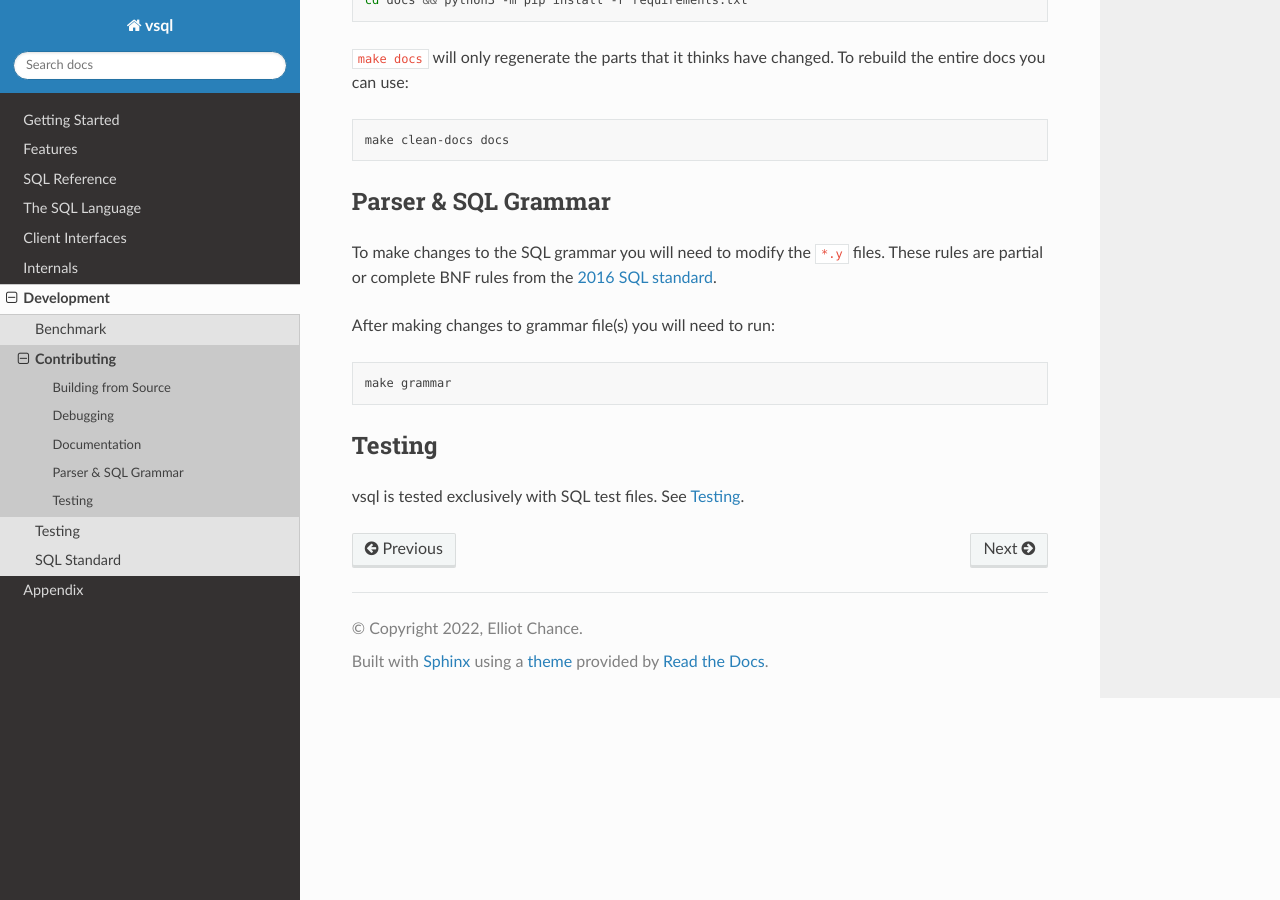
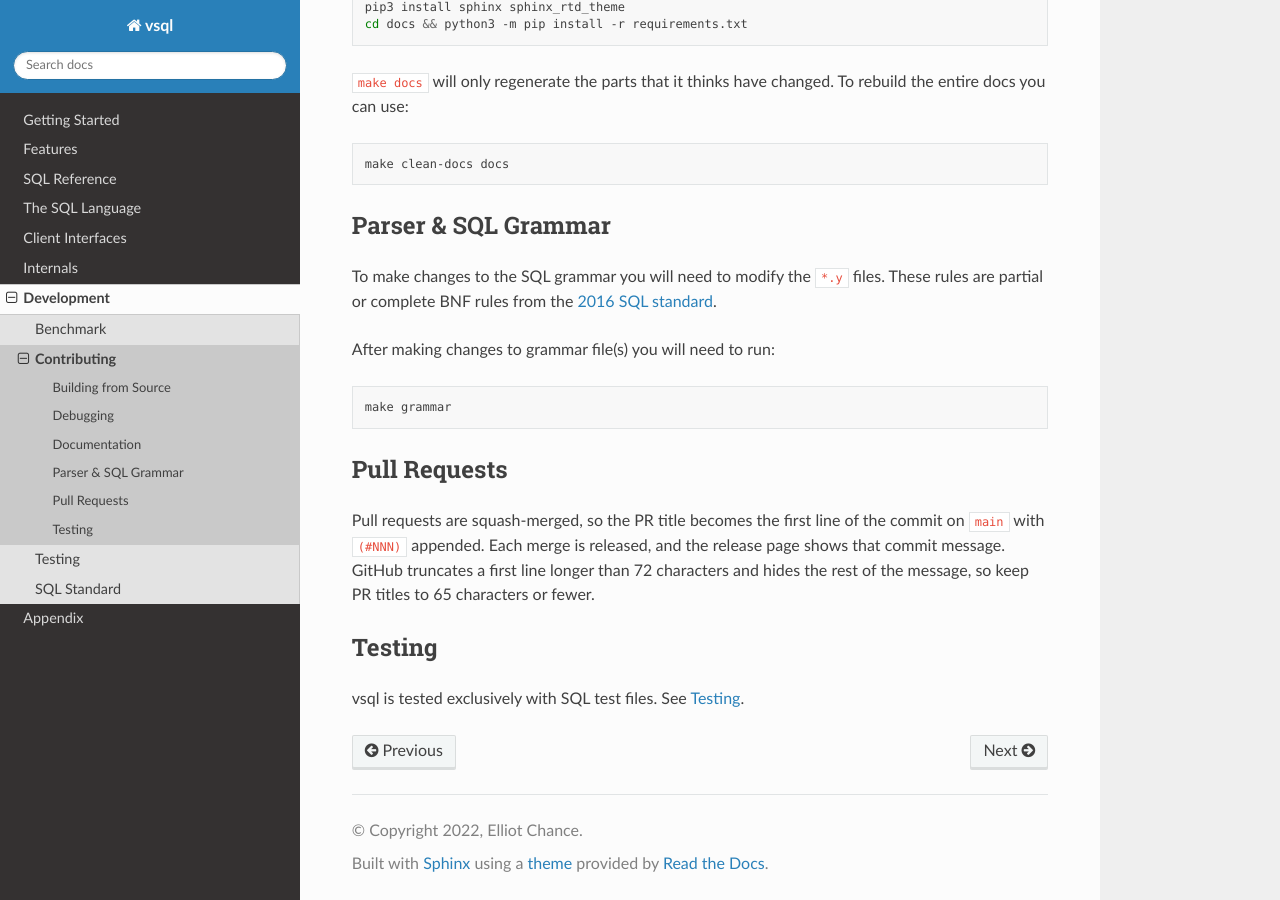
Before and after one commit to elliotchance/vsql, a Sphinx documentation site: the page built from docs/contributing.rst, in a window 1280 px wide and 900 px high, scrolled down 1052 px. Built offline with Sphinx 7.4.7 and the Read the Docs theme 3.1.0, drawn with Linux system fonts in a browser that asks for light colours.

Commit message:
docs: Note the PR title length limit
GitHub truncates commit subjects over 72 characters on release pages and
hides the rest of the message. Squash merges append (#NNN), so PR titles
need to be 65 characters or fewer.

Co-Authored-By: Claude Opus 5.5 <noreply@anthropic.com>

```diff
--- a/docs/contributing.rst
+++ b/docs/contributing.rst
@@ -62,6 +62,15 @@ After making changes to grammar file(s) you will need to run:
 
   make grammar
 
+Pull Requests
+-------------
+
+Pull requests are squash-merged, so the PR title becomes the first line of the
+commit on ``main`` with ``(#NNN)`` appended. Each merge is released, and the
+release page shows that commit message. GitHub truncates a first line longer
+than 72 characters and hides the rest of the message, so keep PR titles to 65
+characters or fewer.
+
 Testing
 -------
 
```
